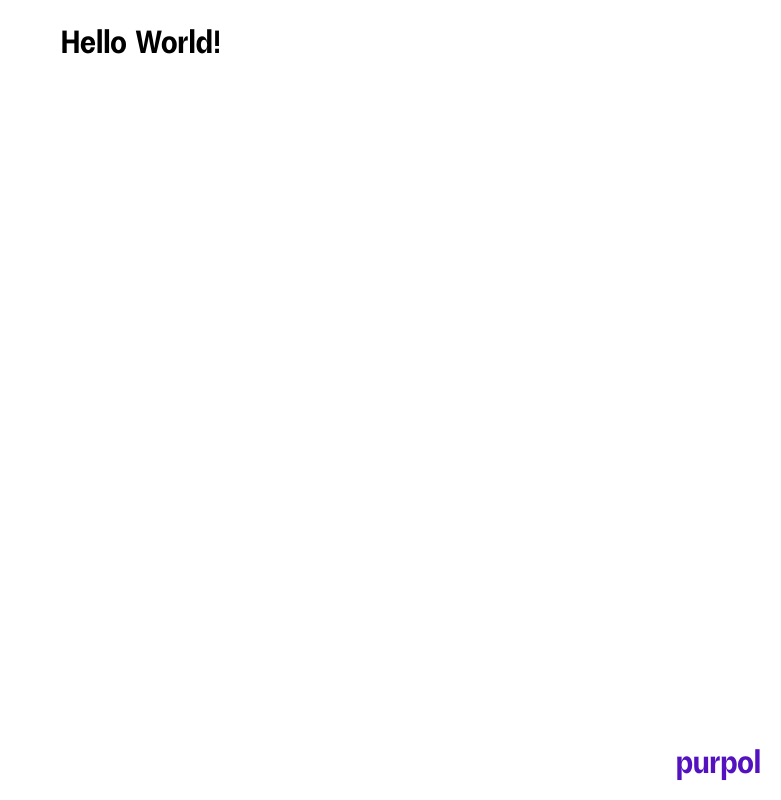
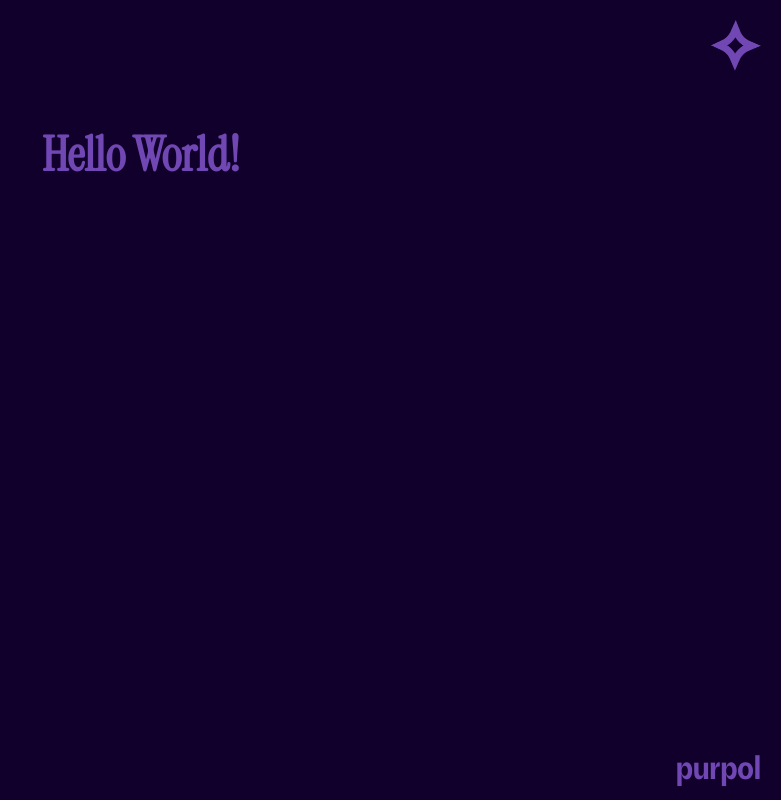
Before and after one commit to its-purpol/its-purpol.github.io, a plain HTML site: page index.html in a window 1280 px wide. Shown: the whole page, without its empty margins (499-1280 px from the left). Drawn offline with Linux system fonts and the light colour scheme.

Commit message:
smol update

```diff
--- a/fonts.css
+++ b/fonts.css
@@ -1,3 +1,5 @@
+@import url('https://fonts.googleapis.com/css2?family=Instrument+Serif:ital@0;1&display=swap');
+
 @font-face {
     font-family: "ZT Talk";
     src: url("fonts/zt-talk/ZTTalk-Regular.woff2") format('woff');
--- a/index.html
+++ b/index.html
@@ -6,14 +6,17 @@
     <title>purpol</title>
     <link rel="stylesheet" href="fonts.css">
     <link rel="stylesheet" href="style.css">
-    <link rel="icon" href="/icons/hicon.png">
+    <link rel="icon" href="./icons/hicon.png">
 </head>
 <body>
+    <div class="right">
+        <img class="icon" src="./star.png" alt="star logo">
+    </div>
     <div class="center">
         <h1>Hello World!</h1>
     </div>
 </body>
 <footer>
-        <h1 class="pol">purpol</h1>
+    <h2 class="pol">purpol</h2>
 </footer>
 </html>
--- a/style.css
+++ b/style.css
@@ -1,5 +1,10 @@
 h1 {
-    font-family: "ZT Talk", monospace;
+    font-family: "Instrument Serif", serif;
+    font-size: 48px;
+}
+
+h2 {
+    font-size: 32px;
 }
 
 html, body {
@@ -7,10 +12,12 @@ html, body {
     padding: 0;
     align-items: center;
     justify-content: center;
+    background-color: #11002C;
+    color: #7047B3;
 }
 
 .pol {
-    color: #5311C0;
+    font-family: "ZT Talk", monospace;
 }
 
 .center {
@@ -18,6 +25,17 @@ html, body {
     align-items: center;
     justify-content: center;
     display: flex;
+}
+
+.right {
+    padding: 20px;
+    align-items: center;
+    justify-content: right;
+    display: flex;
+}
+
+.icon {
+    width: 50px;
 }
 
 footer {
```
Also changed, not shown: star.png (added).
